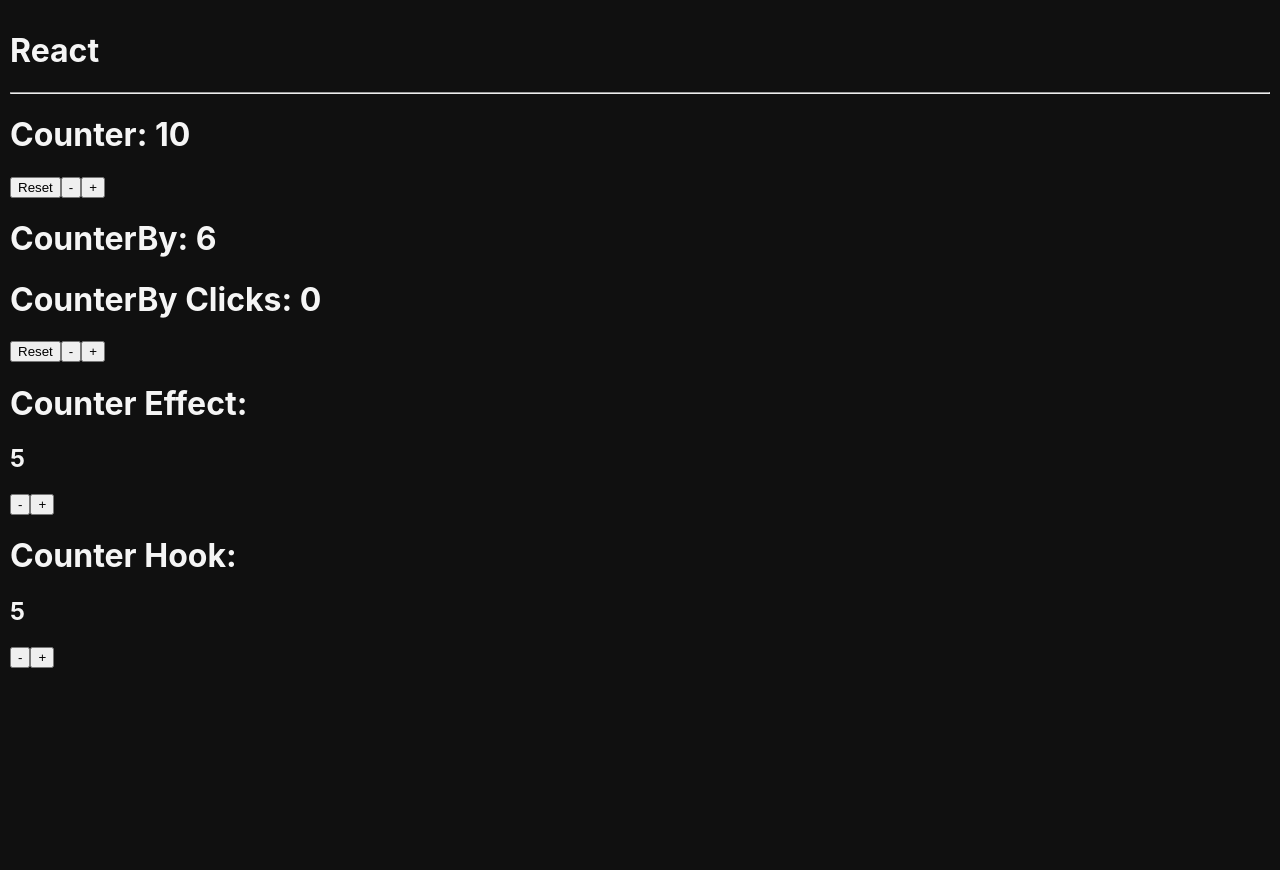
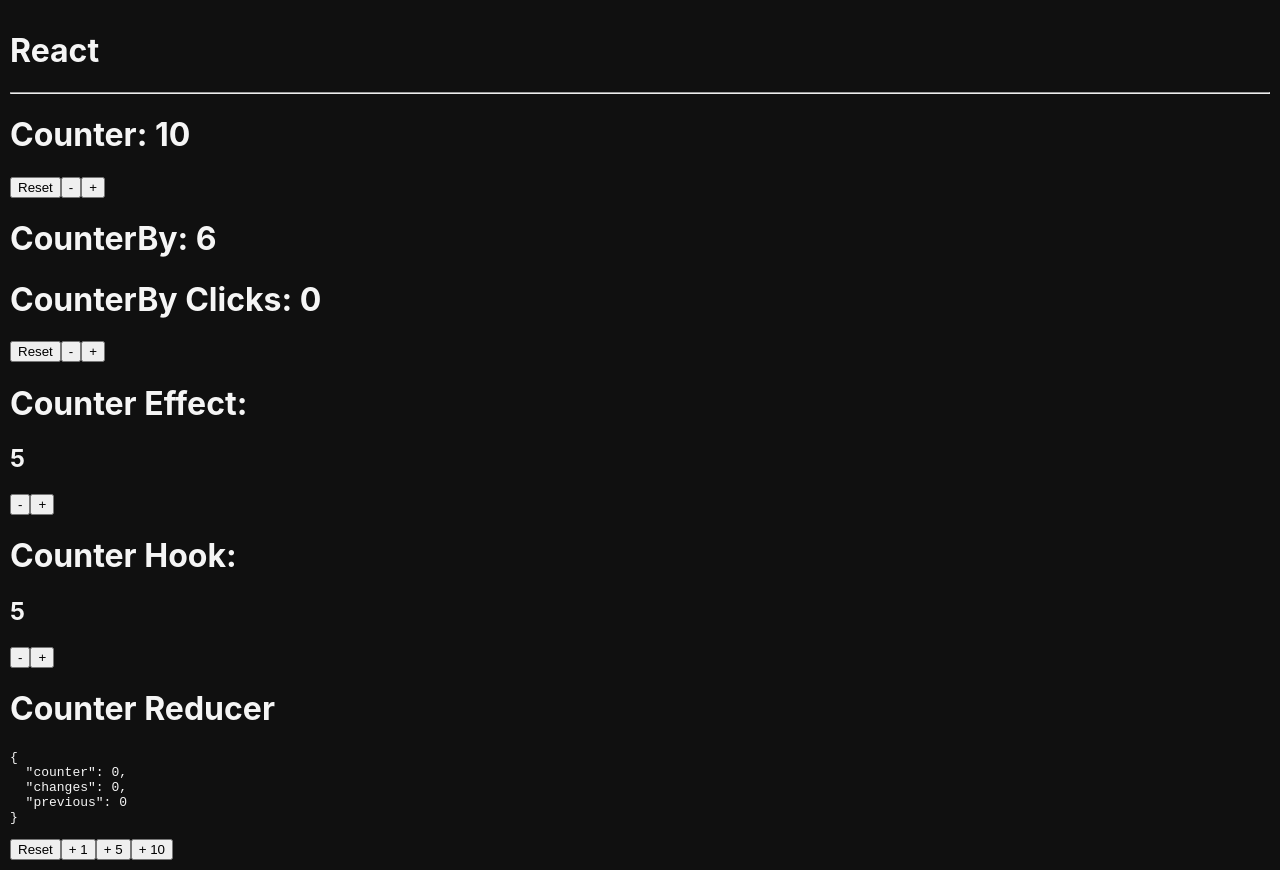
Before and after one commit to wolftrax5/react-concepts, a React (Create React App) app: page / in a window 1280 px wide. Before the commit the page ends 800 px from the top, so only its background shows below. Built offline with nearby package versions, Linux system fonts and the light colour scheme.

Commit message:
Add reducers to components

```diff
--- a/src/App.tsx
+++ b/src/App.tsx
@@ -2,6 +2,7 @@
 import { CounterBy } from "./bases/CounterBy";
 import { CounterEffect } from "./bases/CounterEffect";
 import { CounterHook } from "./bases/CounterHook";
+import { CounterReducerComponent } from "./bases/CounterReducerComponent";
 
 function App() {
   return (
@@ -12,6 +13,7 @@
       <CounterBy initialValue={6} />
       <CounterEffect />
       <CounterHook />
+      <CounterReducerComponent />
     </>
   );
 }
--- /dev/null
+++ b/src/bases/CounterReducerComponent.tsx
@@ -0,0 +1,59 @@
+import { useReducer } from "react";
+interface CounterState {
+  counter: number;
+  previous: number;
+  changes: number;
+}
+const INITIAL_STATE: CounterState = {
+  counter: 0,
+  changes: 0,
+  previous: 0,
+};
+type CounterAction =
+  | { type: "increaseBy"; payload: { value: number } }
+  | { type: "reset" };
+
+const counterReducer = (
+  state: CounterState,
+  action: CounterAction
+): CounterState => {
+  const { counter, changes } = state;
+
+  switch (action.type) {
+    case "reset":
+      return {
+        counter: 0,
+        changes: 0,
+        previous: 0,
+      };
+    case "increaseBy":
+      return {
+        counter: counter + action.payload.value,
+        changes: changes + 1,
+        previous: counter,
+      };
+    default:
+      return state;
+  }
+};
+
+export const CounterReducerComponent = () => {
+  const [counterState, dispatch] = useReducer(counterReducer, INITIAL_STATE);
+
+  const handlerResetClick = () => {
+    dispatch({ type: "reset" });
+  };
+  const handlerIncrease = (value: number) => {
+    dispatch({ type: "increaseBy", payload: { value } });
+  };
+  return (
+    <>
+      <h1>Counter Reducer</h1>
+      <pre>{JSON.stringify(counterState, null, 2)}</pre>
+      <button onClick={handlerResetClick}>Reset</button>
+      <button onClick={() => handlerIncrease(1)}>+ 1</button>
+      <button onClick={() => handlerIncrease(5)}>+ 5</button>
+      <button onClick={() => handlerIncrease(10)}>+ 10</button>
+    </>
+  );
+};
```
